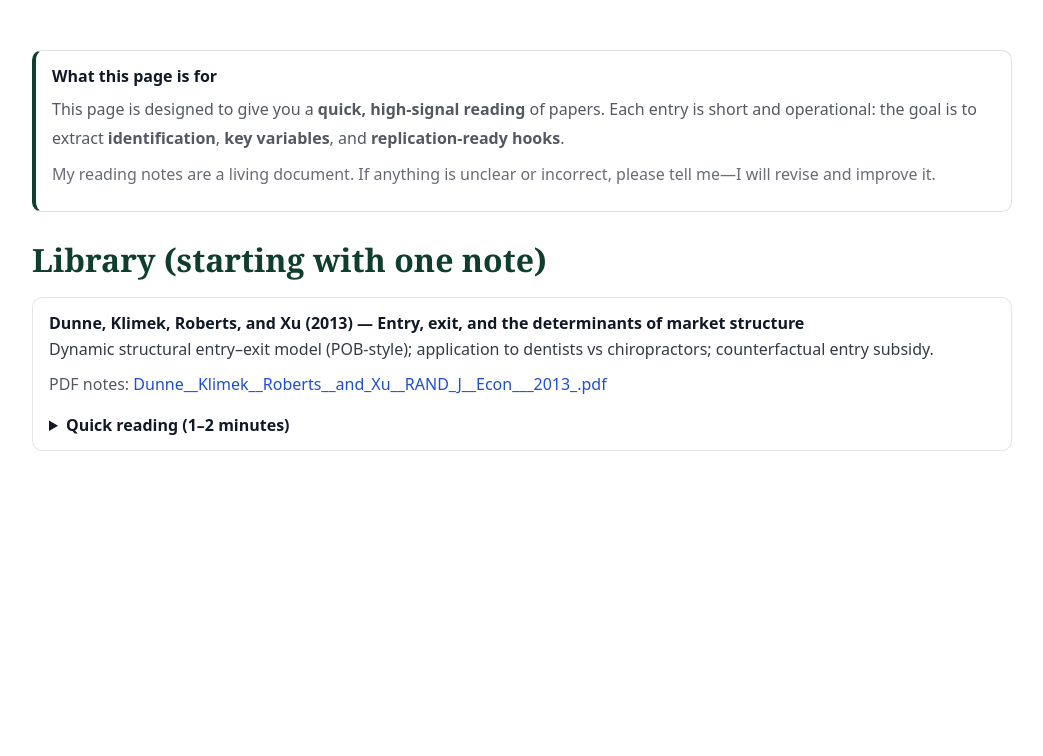
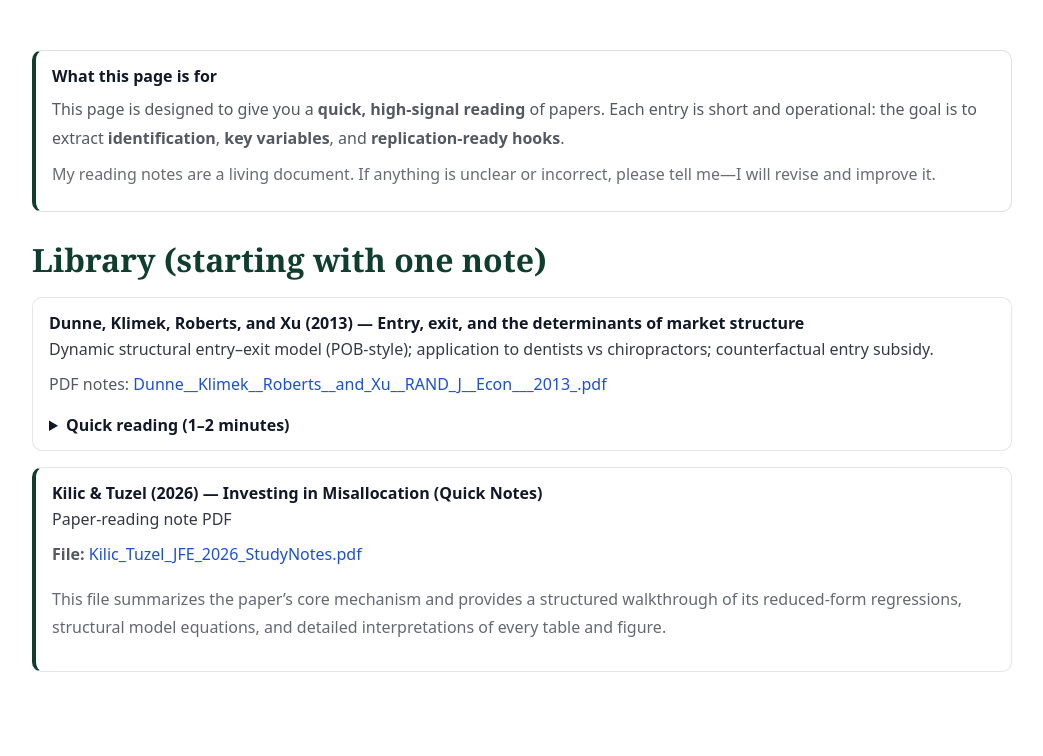
Before and after one commit to yaxinzn/study-archive, a Jekyll site: the page built from reading/index.md, in a window 1280 px wide. Shown: the part 497-1253 px from the top of the page, without its empty margins (118-1161 px from the left). Built offline with Jekyll 4.4.1, drawn with Linux system fonts in a browser that asks for light colours; before the commit the page ends 1032 px from its top, so only the background shows below that.

Commit message:
Reading: add Kilic & Tuzel (2026) quick-note PDF

```diff
--- a/reading/index.md
+++ b/reading/index.md
@@ -79,3 +79,18 @@ hero_desc: Short, structured notes that prioritize identification logic, variabl
     </ul>
   </details>
 </div>
+
+
+<div style="margin:16px 0; padding:14px 16px; border:1px solid rgba(0,0,0,.10); border-left:4px solid #0f3d2e; border-radius:10px; background:#fff;">
+  <div style="font-weight:800;">Kilic &amp; Tuzel (2026) — Investing in Misallocation (Quick Notes)</div>
+  <div style="opacity:.86; margin-top:4px;">Paper-reading note PDF</div>
+
+  <p style="margin-top:10px;">
+    <strong>File:</strong>
+    <a href="{{ site.baseurl }}/reading/library/Kilic_Tuzel_JFE_2026_StudyNotes.pdf">Kilic_Tuzel_JFE_2026_StudyNotes.pdf</a>
+  </p>
+
+  <p style="opacity:.90; margin-top:6px;">
+    This file summarizes the paper’s core mechanism and provides a structured walkthrough of its reduced-form regressions, structural model equations, and detailed interpretations of every table and figure.
+  </p>
+</div>
```
Also changed, not shown: 1 other file.
